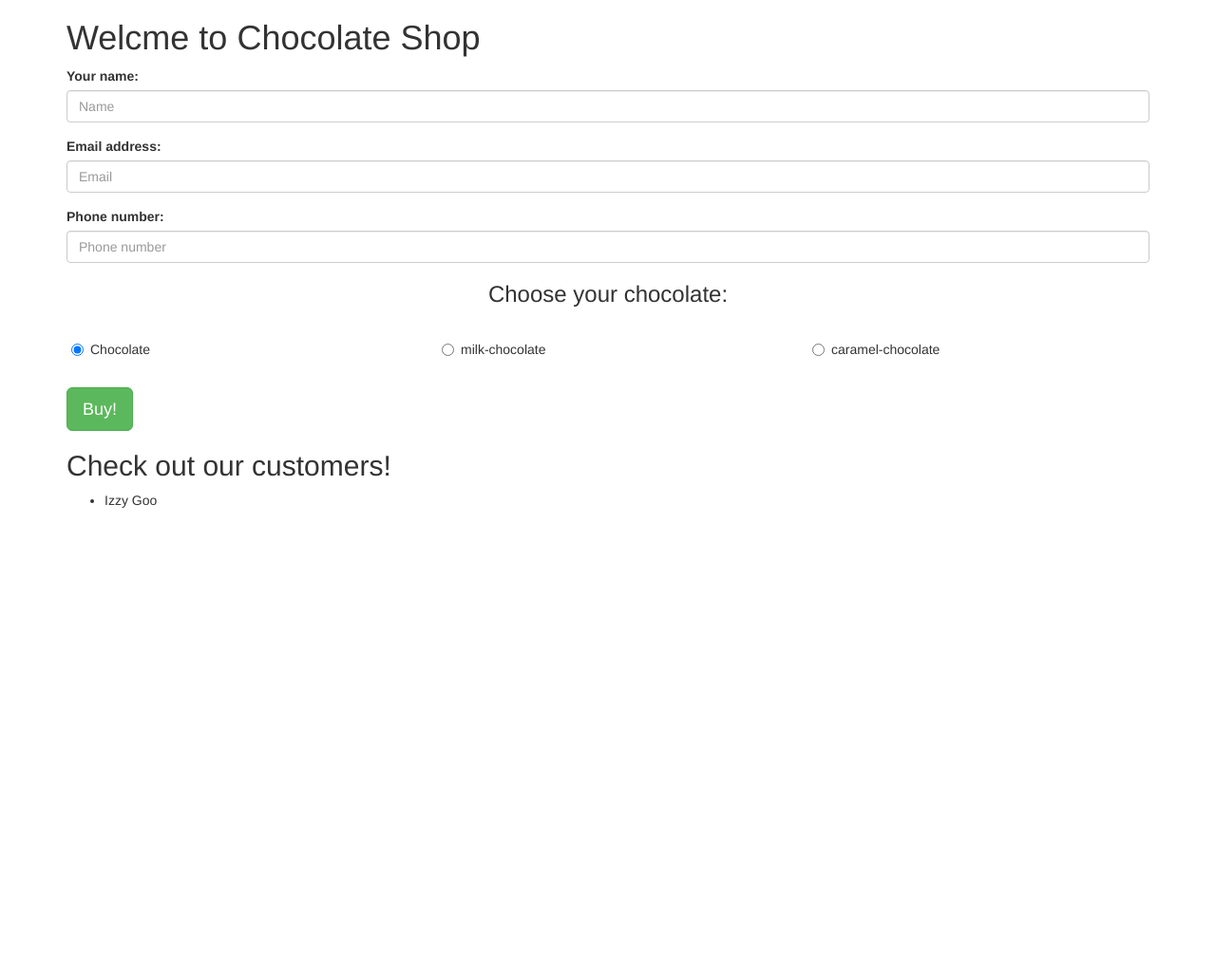
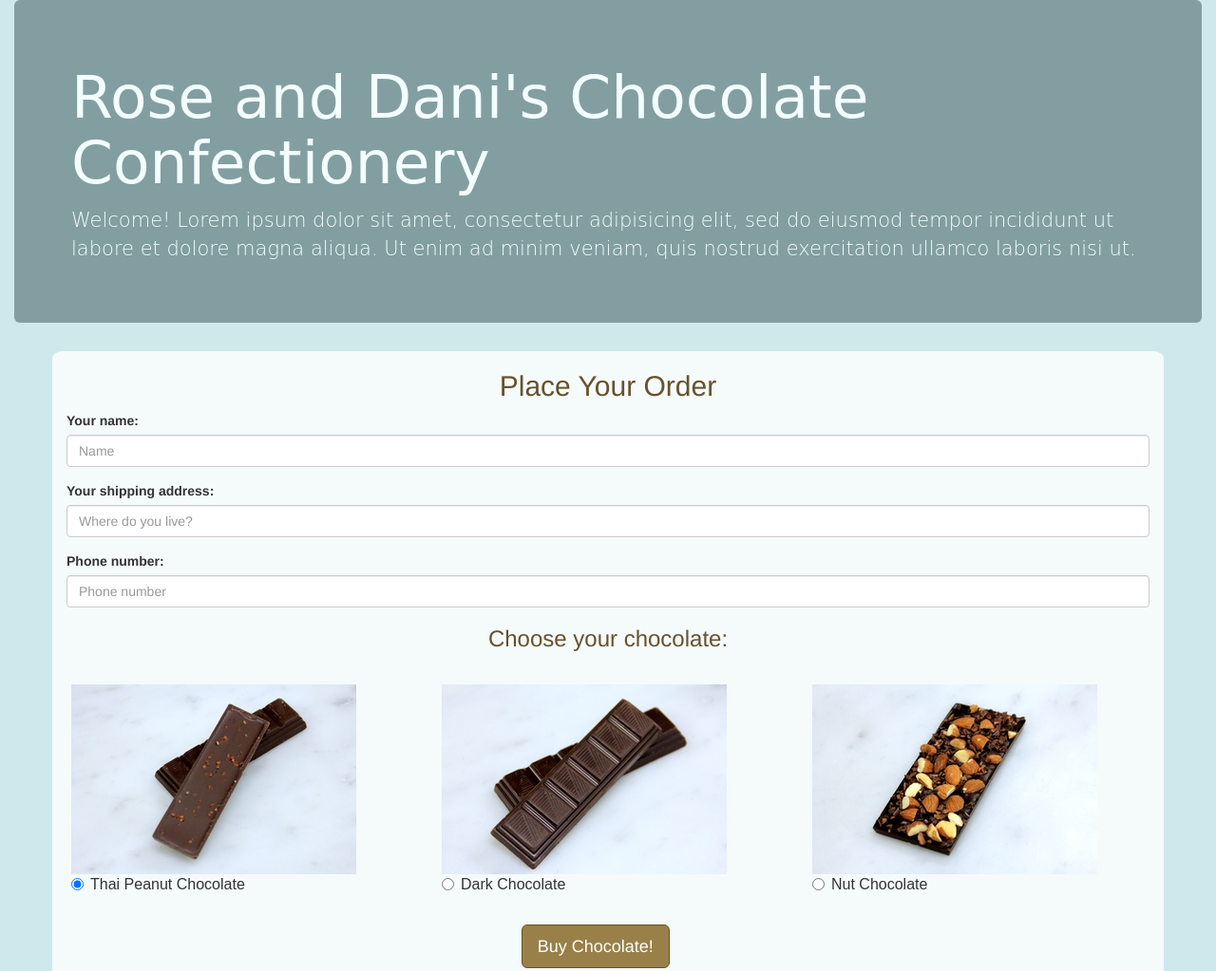
Before and after one commit to Danitlls/chocolate-shop, a plain HTML site: page index.html in a window 1280 px wide. Shown: the top 1023 px of the page at 95% size. Before the commit the page ends 800 px from the top, so only its background shows below. Drawn offline with nearby package versions, Linux system fonts and the light colour scheme; a web font is replaced by a local one.

Commit message:
Add styles to CSS, add slideToggle function to scripts, and update README

```diff
--- a/css/styles.css
+++ b/css/styles.css
@@ -1,6 +1,47 @@
-.choice{
+body {
+  background-color: #cee9eb;
+}
+
+.container {
+  background-color: rgba(255, 255, 255, 0.80);
+  border-radius: 1%;
+}
+
+.jumbotron {
+  background-color: #829ea0;
+  color: #f3feff;
+  padding: 48px 100px;
+  font-family: 'Delius', cursive;
+}
+
+h2, h3 {
+  text-align: center;
+  color: #65532c;
+}
+
+#centerbutton {
+  margin-left: 42%;
+}
+
+.choice {
   margin-bottom: 30px;
   text-align: center;
+}
+
+label > p {
+  font-family: fantasy;
+  font-size: 16px;
+  text-align: center;
+}
+
+.btn {
+  background-color: #998048;
+  border-color: #65532c;
+}
+
+.btn:hover {
+  background-color: #65532c;
+  border-color:#998048;
 }
 
 .col-md-4{
--- a/index.html
+++ b/index.html
@@ -2,18 +2,25 @@
 <html>
   <head>
     <link rel="stylesheet" href="https://maxcdn.bootstrapcdn.com/bootstrap/3.3.7/css/bootstrap.min.css" integrity="sha384-BVYiiSIFeK1dGmJRAkycuHAHRg32OmUcww7on3RYdg4Va+PmSTsz/K68vbdEjh4u" crossorigin="anonymous">
+    <link href="https://fonts.googleapis.com/css?family=Delius" rel="stylesheet">
     <link rel="stylesheet" href="css/styles.css" media="screen" title="no title">
     <script
     src="https://code.jquery.com/jquery-3.2.1.js"
     integrity="sha256-DZAnKJ/6XZ9si04Hgrsxu/8s717jcIzLy3oi35EouyE="
     crossorigin="anonymous"></script>
     <script src="js/scripts.js"></script>
-    <title>Placeholder Title</title>
+    <title>Rose and Dani's Chocolate Confectionery</title>
   </head>
   <body>
-
+    <div class="container-fluid">
+      <div class="jumbotron">
+        <h1>Rose and Dani's Chocolate Confectionery</h1>
+        <p>Welcome! Lorem ipsum dolor sit amet, consectetur adipisicing elit, sed do eiusmod tempor incididunt ut labore et dolore magna aliqua. Ut enim ad minim veniam, quis nostrud exercitation ullamco laboris nisi ut.</p>
+      </div><!--Jumbotron close-->
+    </div><!--Container close-->
     <div class="container">
-      <h1>Welcme to Chocolate Shop</h1>
+      <!--Form-->
+      <h2>Place Your Order</h2>
       <form id="customer" action="index.html" method="post">
         <div class="form-group">
           <label for="name">Your name:</label>
@@ -21,8 +28,8 @@
         </div>
 
         <div class="form-group">
-          <label for="email">Email address:</label>
-          <input type="email" class="form-control" id="email" placeholder="Email">
+          <label for="address">Your shipping address:</label>
+          <input type="text" class="form-control" id="address" placeholder="Where do you live?">
         </div>
 
 
@@ -36,40 +43,44 @@
         </div>
         <div class="row">
           <div class="radio col-md-4">
+            <img src="img/chocolate01.jpeg" alt="Chocolate">
             <label>
-              <input type="radio" name="flavor" value="dark-chocolate" checked>
-              <p>Chocolate</p>
+              <input type="radio" name="flavor" value="Thai Chocolate" checked>
+              <p>Thai Peanut Chocolate</p>
             </label>
           </div>
           <div class="radio col-md-4">
+            <img src="img/chocolate02.jpeg" alt="Chocolate">
             <label>
-              <input type="radio" name="flavor" value="milk-chocolate">
-              <p>milk-chocolate</p>
+              <input type="radio" name="flavor" value="Dark Chocolate">
+              <p>Dark Chocolate</p>
             </label>
           </div>
           <div class="radio col-md-4">
+            <img src="img/chocolate03.jpeg" alt="Chocolate">
             <label>
-              <input type="radio" name="flavor" value="caramel-chocolate">
-              <p>caramel-chocolate</p>
+              <input type="radio" name="flavor" value="Nut Chocolate">
+              <p>Nut Chocolate</p>
             </label>
           </div>
         </div><!--Row closes-->
-        <div class="btn-group">
-          <button type="submit" name="button" class="btn btn-success btn-lg">Buy!</button>
+        <div class="btn-group" id="centerbutton">
+          <button type="submit" name="button" class="btn btn-success btn-lg">Buy Chocolate!</button>
         </div><!--Button closes-->
       </form>
 
       <div id="show-receipt">
         <h3>Thank you for your purchase, <span class="name"></span>!</h3>
         <p>You placed an order for <strong><span class="flavor"></span></strong>.</p>
-        <p>If there are any problems, we will reach out to you via email at <strong><span class="email"></span></strong> or call you at <strong><span class="phone"></span></strong>.</p>
+        <p>We will ship your chocolates to <strong><span class="address"></span></strong>.</p>
+        <p>If there are any problems, we will call you at <strong><span class="phone"></span></strong>.</p>
         <p>Contact us if you have any questions!</p>
       </div>
 
       <div class="customer-list">
         <h2>Check out our customers!</h2>
         <ul>
-          <li>Izzy Goo</li>
+          <li><strong>Name:</strong> Starbucks <strong>Phone Number:</strong> (503)-555-5555</li>
         </ul>
       </div>
 
--- a/js/scripts.js
+++ b/js/scripts.js
@@ -4,7 +4,7 @@ $(document).ready(function() {
   $("#customer").submit(function(event) {
     event.preventDefault();
     name = $("#name").val();
-    var email = $("#email").val();
+    var address = $("#address").val();
     var phone = $("#phone").val();
     var flavor = $("input:radio[name=flavor]:checked").val();
 
@@ -12,10 +12,10 @@ $(document).ready(function() {
     $(".name").text(name);
     $(".flavor").text(flavor);
     $(".phone").text(phone);
-    $(".email").text(email);
+    $(".address").text(address);
 
-    $("#show-receipt").show();
+    $("#show-receipt").slideToggle().show();
 
-    $("ul").prepend("<li>" + name +"</li>");
+    $("ul").prepend("<li><strong>Name: </strong>" + name + " <strong>Phone Number:</strong> " + phone +"</li>");
   });
 });
```
Also changed, not shown: img/chocolate01.jpeg (added), img/chocolate02.jpeg (added), img/chocolate03.jpeg (added), 1 other file.
